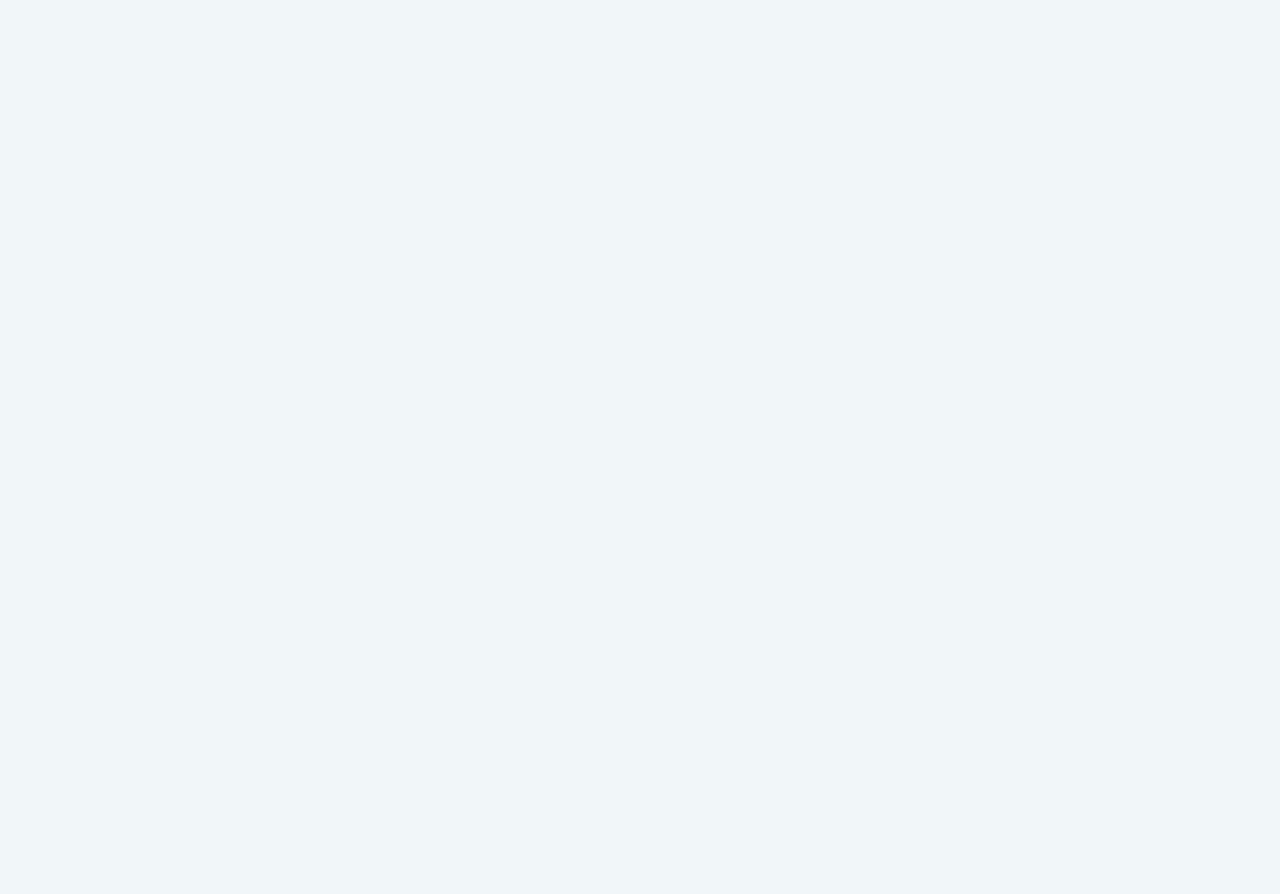
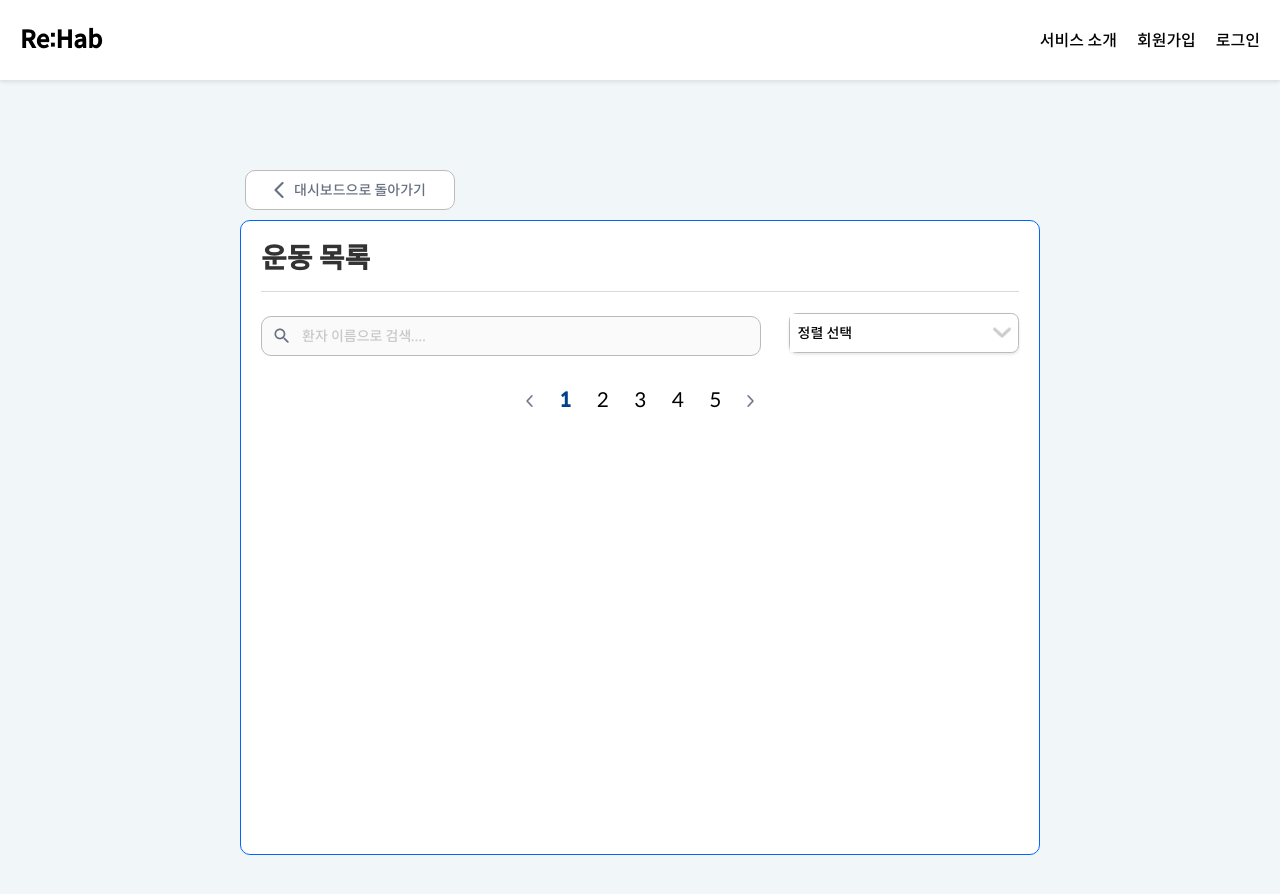
Before and after one commit to sync-without-async/Rehab-FrontEnd, a React (Vite) app: page /theraexerciselist in a window 1280 px wide. Before the commit this address had no page. Shown: the top 894 px of the page. Built offline with nearby package versions, Linux system fonts and the light colour scheme.

Commit message:
Feat: 재활치료사 운동 목록 컴포넌트 구현

```diff
--- a/src/App.jsx
+++ b/src/App.jsx
@@ -14,6 +14,7 @@ import TheraDashBoardPage from './pages/Therapist/TheraDashBoardPage.jsx';
 import TheraUntactReservePage from './pages/Therapist/TheraUntactReservePage.jsx';
 import TheraPatientListPage from './pages/Therapist/TheraPatientListPage.jsx';
 import TheraDetailPage from './pages/Therapist/TheraDetailPage.jsx';
+import TheraExerciseListPage from './pages/Therapist/TheraExerciseListPage.jsx';
 import styled from "styled-components";
 import "./App.scss";
 
@@ -42,6 +43,7 @@ function App() {
           <Route path="/therauntactreserve" element={<TheraUntactReservePage  />} />
           <Route path="/therapatientlist" element={<TheraPatientListPage />} />
           <Route path="/theradetail" element={<TheraDetailPage />} />
+          <Route path="/theraexerciselist" element={<TheraExerciseListPage />} />
         </Routes>
       </Container>
     </Router>
--- a/src/components/Dropdown/DropdownFilter.jsx
+++ b/src/components/Dropdown/DropdownFilter.jsx
@@ -12,7 +12,7 @@ const Label = styled.div`
 `;
 
 const DropdownContainer = styled.div`
-  width: 200px;
+  width: 230px;
   height: 40px;
   background-color: #FFFFFF;
   border: 0.75px solid #BBBBBB;
--- /dev/null
+++ b/src/components/TherapistDashBoard/TheraExerciseList.jsx
@@ -0,0 +1,67 @@
+import styled from "styled-components";
+import Pagination from "../Pagination/Pagination";
+import SearchBar from "../Input/SearchBar";
+import DropdownFilter from "../Dropdown/DropdownFilter";
+
+const Container = styled.div`
+  width: 800px;
+  height: 635px;
+  margin: 0 auto;
+  padding: 20px;
+  border: 1px solid #0064ff;
+  border-radius: 10px;
+  background-color: #ffffff;
+  font-family: "Spoqa Han Sans Neo", "sans-serif";
+`;
+
+const Title = styled.h1`
+  font-size: 28px;
+  font-weight: bold;
+  color: #333;
+  margin-bottom: 15px;
+`;
+
+const Divider = styled.hr`
+  width: 100%;
+  height: 1px;
+  background-color: #d9d9d9;
+  border: none;
+  margin-bottom: 20px;
+`;
+
+const SearchAndFilterContainer = styled.div`
+  display: flex;
+  justify-content: space-between;
+  align-items: center;
+  margin-bottom: 20px;
+`;
+
+const filterlist = ["팔 재활", "어깨 재활", "허벅지 재활", "무릎 재활"];
+
+const TheraExerciseList = () => {
+  const totalItems = 40;
+  const itemsPerPage = 8;
+
+  const handlePageChange = (selectedPage) => {
+    console.log("Selected page:", selectedPage);
+  };
+  return (
+    <Container>
+      <Title>운동 목록</Title>
+      <Divider />
+      <SearchAndFilterContainer>
+        <SearchBar />
+        <DropdownFilter items={filterlist} />
+      </SearchAndFilterContainer>
+
+
+      <Pagination
+        totalItems={totalItems}
+        itemsPerPage={itemsPerPage}
+        onChange={handlePageChange}
+      />
+    </Container>
+  );
+};
+
+export default TheraExerciseList ;
--- /dev/null
+++ b/src/pages/Therapist/TheraExerciseListPage.jsx
@@ -0,0 +1,33 @@
+import styled from 'styled-components';
+import Header from '../../components/Header/Header';
+import BackButton from '../../components/Button/BackButton';
+import TheraExerciseList from '../../components/TherapistDashBoard/TheraExerciseList';
+
+const PageContainer = styled.div`
+  display: flex;
+  flex-direction: column;
+  height: 100vh;
+`;
+
+const CenteredContainer = styled.div`
+  display: flex;
+  flex-direction: column;
+  justify-content: center;
+  align-items: center;
+  flex: 1;
+  margin-top: 50px;
+`;
+
+const TheraExerciseListPage = () => {
+  return (
+    <PageContainer>
+      <Header/>
+      <CenteredContainer>
+      <BackButton pageName="대시보드" />
+      <TheraExerciseList/>
+      </CenteredContainer>
+    </PageContainer>
+  );
+}
+
+export default TheraExerciseListPage;
```
